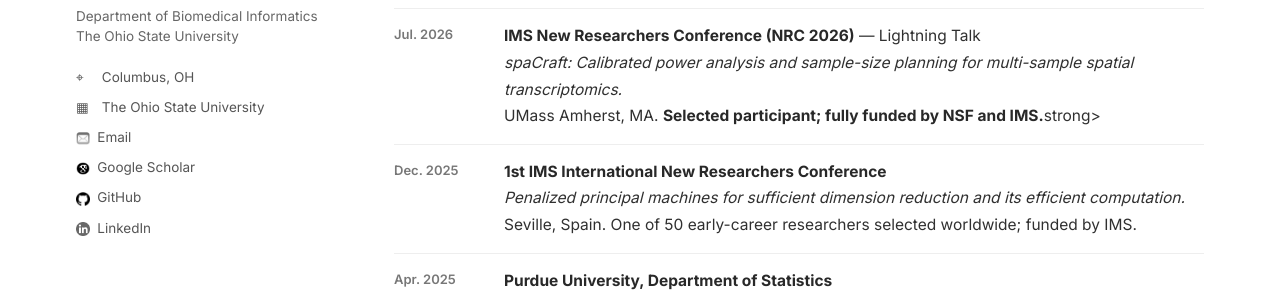
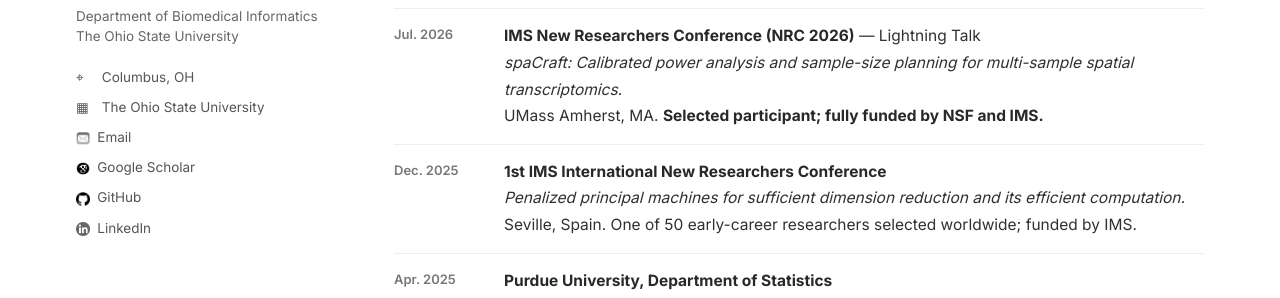
Before and after one commit to c16267/c16267.github.io, a Jekyll site: the page built from talks.md, in a window 1280 px wide and 900 px high. Shown: the part 370-668 px from the top of the window. Built offline with Jekyll 4.4.1, drawn with Linux system fonts in a browser that asks for light colours.

Commit message:
Fix formatting for July 2026 talk entry

```diff
--- a/talks.md
+++ b/talks.md
@@ -10,7 +10,7 @@
 
 <div class="timeline">
   <div class="timeline-item"><div class="timeline-date">Sep. 2026</div><div><strong>The Ohio State University, Department of Biomedical Informatics Seminar</strong><br><em>spaCraft: Calibrated power analysis and sample-size planning for multi-sample spatial transcriptomics.</em><br>Columbus, OH.</div></div>
-  <div class="timeline-item"><div class="timeline-date">Jul. 2026</div><div><strong>IMS New Researchers Conference (NRC 2026)</strong> — Lightning Talk<br><em>spaCraft: Calibrated power analysis and sample-size planning for multi-sample spatial transcriptomics.</em><br>UMass Amherst, MA. <strong>Selected participant; fully funded by NSF and IMS.</strong>strong></div></div>
+  <div class="timeline-item"><div class="timeline-date">Jul. 2026</div><div><strong>IMS New Researchers Conference (NRC 2026)</strong> — Lightning Talk<br><em>spaCraft: Calibrated power analysis and sample-size planning for multi-sample spatial transcriptomics.</em><br>UMass Amherst, MA. <strong>Selected participant; fully funded by NSF and IMS.</strong></div></div>
   <div class="timeline-item"><div class="timeline-date">Dec. 2025</div><div><strong>1st IMS International New Researchers Conference</strong><br><em>Penalized principal machines for sufficient dimension reduction and its efficient computation.</em><br>Seville, Spain. One of 50 early-career researchers selected worldwide; funded by IMS.</div></div>
   <div class="timeline-item"><div class="timeline-date">Apr. 2025</div><div><strong>Purdue University, Department of Statistics</strong><br><em>Principal machine: A unified and computationally efficient approach to SDR.</em><br>West Lafayette, IN.</div></div>
 </div>
```
